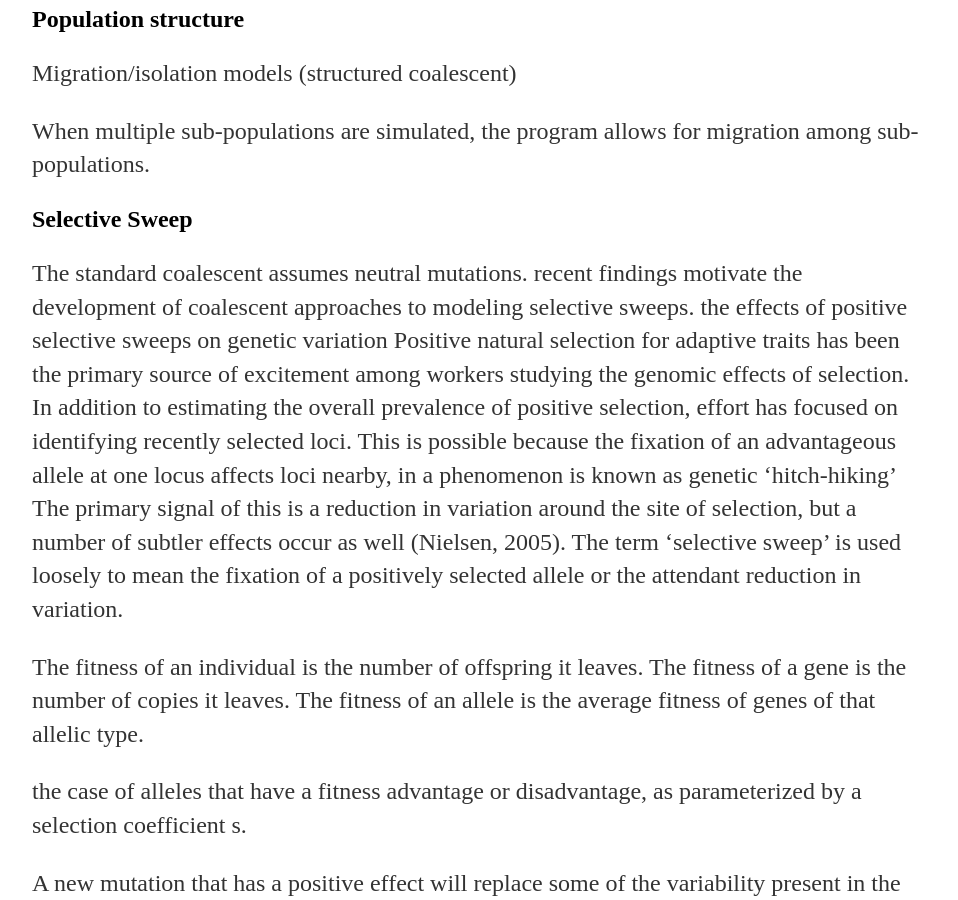
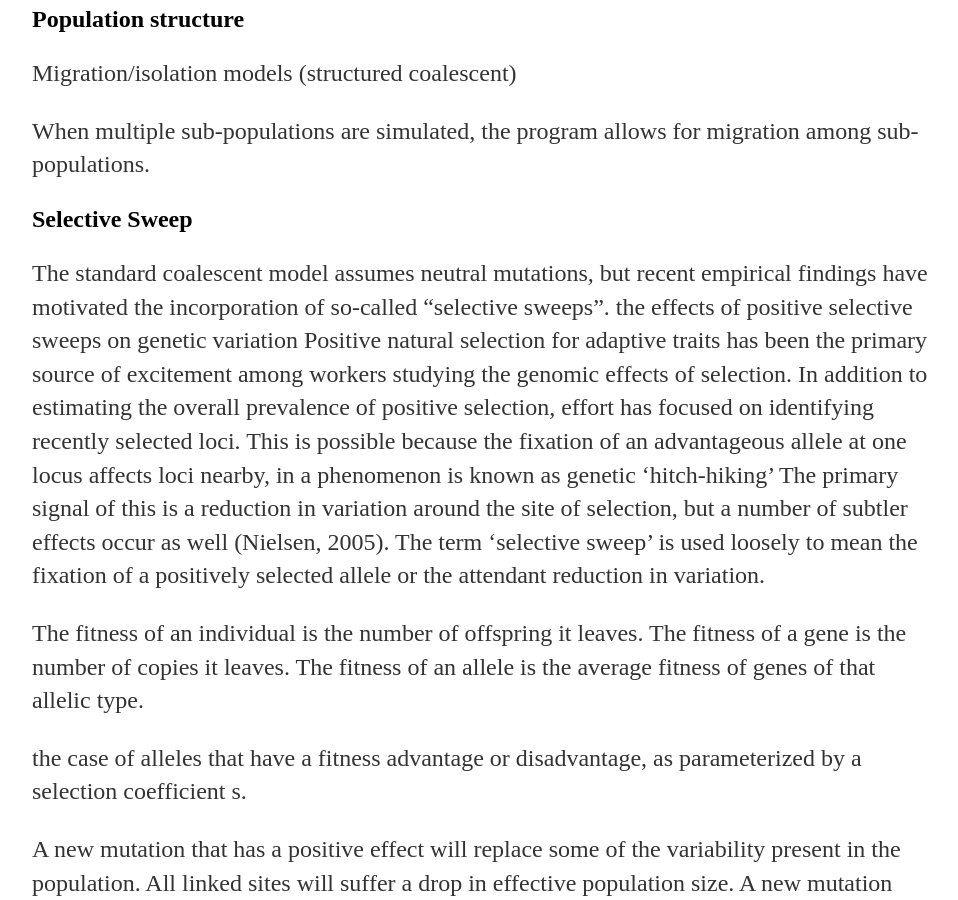
Before and after one commit to lybird300/lybird300.github.io, a Jekyll site: the page built from _posts/2015-04-03-coalescent2.md, in a window 1280 px wide and 900 px high, scrolled down 1936 px. Shown: the whole window, without its empty margins (160-1118 px from the left). Built offline with Jekyll 4.4.1, drawn with Linux system fonts in a browser that asks for light colours; grey boxes are pictures that could not be loaded.

Commit message:
Update 2015-04-03-coalescent2.md

```diff
--- a/_posts/2015-04-03-coalescent2.md
+++ b/_posts/2015-04-03-coalescent2.md
@@ -24,7 +24,7 @@ Migration/isolation models (structured coalescent)
 When multiple sub-populations are simulated, the program allows for migration among sub-populations.
 
 <h2>Selective Sweep</h2>
-The standard coalescent assumes neutral mutations. recent findings motivate the development of coalescent approaches to modeling selective sweeps.
+The standard coalescent model assumes neutral mutations, but recent empirical findings have motivated the incorporation of so-called "selective sweeps".
 the effects of positive selective sweeps on genetic variation Positive natural selection for adaptive traits has been the primary source of
 excitement among workers studying the genomic effects of selection. In addition to
 estimating the overall prevalence of positive selection, effort has focused on identifying
```
